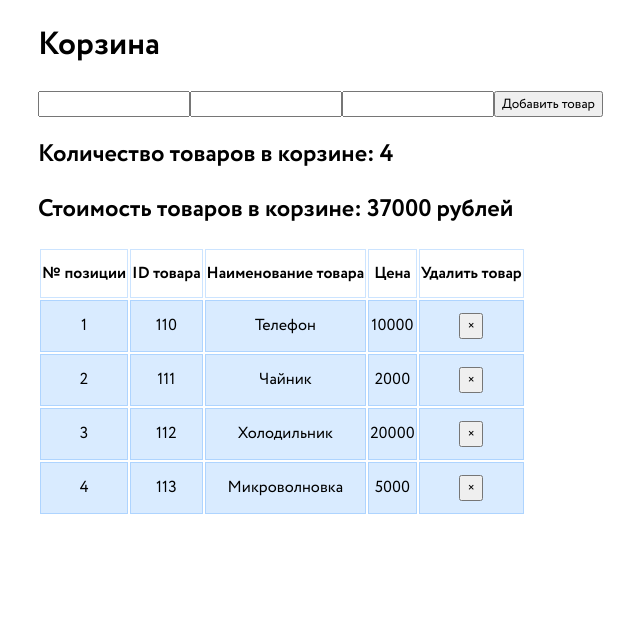
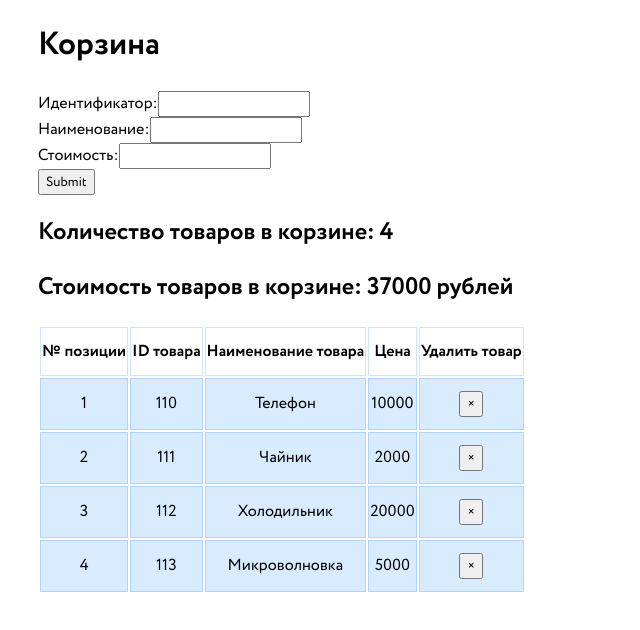
Before and after one commit to Svibex/blank-for-basket, a React (Create React App) app: page / in a window 1280 px wide. Shown: the top 630 px of the page, without its empty margins (102-742 px from the left). Built offline with nearby package versions, Linux system fonts and the light colour scheme.

Commit message:
feat: refactor form (not work)

```diff
--- a/src/Field/AddField.js
+++ b/src/Field/AddField.js
@@ -2,25 +2,43 @@ import React, {useState} from "react";
 import {useForm} from "react-hook-form";
 import PropTypes from "prop-types";
 
-function AddField( onCreate ) {
-    const [index, setIndex] = useState('')
-    const [name, setName] = useState('')
-    const [price, setPrice] = useState('')
+function AddField({onCreate}) {
+    const {
+        register,
+        formState: {
+            errors,
+        },
+        handleSubmit,
+    } = useForm();
 
-    function submitHandler(event) {
-        event.preventDefault()
-
-        if (index & name && price) {
-           onCreate(index, name, price)
-        }
+    const onSubmit = (data) => {
+        onCreate(data)
     }
 
     return (
-        <form onSubmit={submitHandler}>
-            <input value={index} onChange={event => setIndex(event.target.value)}/>
-            <input value={name} onChange={event => setName(event.target.value)}/>
-            <input value={price} onChange={event => setPrice(event.target.value)}/>
-            <button type="submit">Добавить товар</button>
+        <form onSubmit={handleSubmit(onSubmit)}>
+            <label> Идентификатор:
+                <input
+                    {...register('index', {
+                        required: true
+                    })} />
+            </label>
+            <div>{errors?.index && <p>Заполните идентификатор</p>}</div>
+            <label> Наименование:
+                <input
+                    {...register('name', {
+                        required: true
+                    })} />
+            </label>
+            <div>{errors?.name && <p>Заполните наименование</p>}</div>
+            <label> Стоимость:
+                <input
+                    {...register('price', {
+                        required: true
+                    })} />
+            </label>
+            <div>{errors?.price && <p>Заполните стоимость</p>}</div>
+            <input type="submit" />
         </form>
     )
 
```
